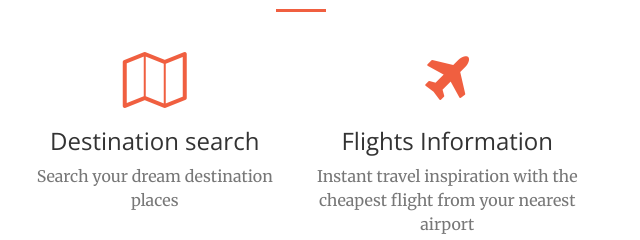
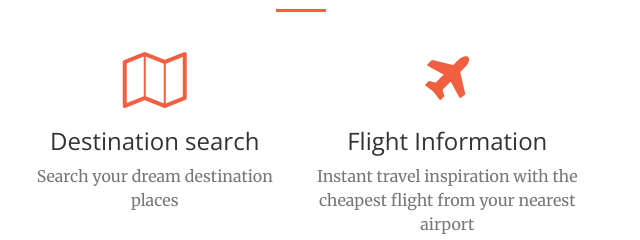
Before and after one commit to trippr/trippr.github.io, a plain HTML site: page index.html in a window 1280 px wide. Shown: the part 1360-1600 px from the top of the page, 339-979 px from the left. Drawn offline with nearby package versions, Linux system fonts and the light colour scheme.

Commit message:
Update index.html

```diff
--- a/index.html
+++ b/index.html
@@ -137,7 +137,7 @@
                 <div class="col-lg-3 col-md-6 text-center">
                     <div class="service-box">
                         <i class="fa fa-4x fa-plane wow bounceIn text-primary" data-wow-delay=".1s"></i>
-                        <h3>Flights Information</h3>
+                        <h3>Flight Information</h3>
                         <p class="text-muted">Instant travel inspiration with the cheapest flight from your nearest airport</p>
                     </div>
                 </div>
```
